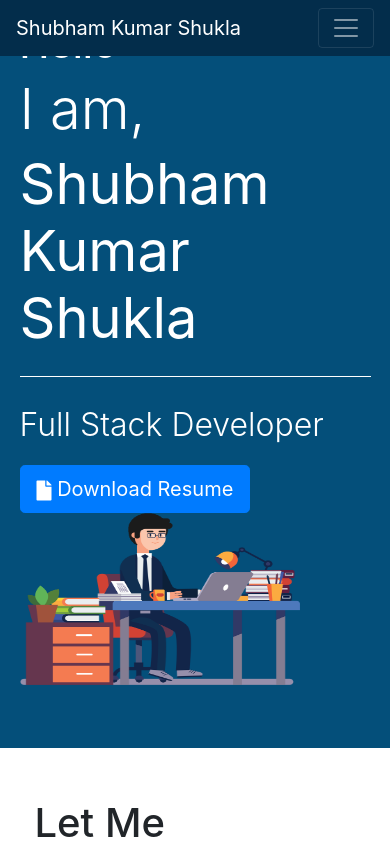
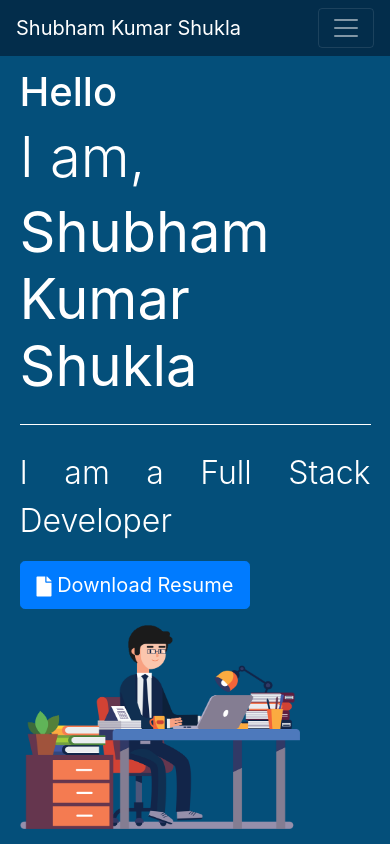
Before and after one commit to shubhamshukla7794/shubhamshukla7794.github.io, a plain HTML site: page index.html in a window 390 px wide. Shown: the top 844 px of the page. Drawn offline with nearby package versions, Linux system fonts and the light colour scheme; a small style sheet from the web is missing.

Commit message:
Updated responsiveness and added Favicon

```diff
--- a/css/style.css
+++ b/css/style.css
@@ -123,7 +123,7 @@ p {
 }
 
 .jumbotron .side-img {
-	height: 80%;
+	height: 95%;
 	width: 80%;
 	overflow: hidden;
 }
--- a/index.html
+++ b/index.html
@@ -11,6 +11,7 @@
       integrity="sha512-nNlU0WK2QfKsuEmdcTwkeh+lhGs6uyOxuUs+n+0oXSYDok5qy0EI0lt01ZynHq6+p/tbgpZ7P+yUb+r71wqdXg==" crossorigin="anonymous" />
 <link rel="stylesheet" href="css/style.css">
 <title>Shubham Kumar Shukla</title>
+<link rel="shortcut icon" type="image/x-icon" href="images/favicon-sks.png">
 </head>
 <body>
     <button onclick="topFunction()" id="myBtn" title="Go to top"><i class="fas fa-angle-up"></i></button>
@@ -31,7 +32,7 @@
         </div>
     </nav>
     <!--======== Header =========-->
-    <div class="jumbotron jumbotron-fluid">
+    <div class="jumbotron jumbotron-fluid mt-5">
         <div class="row">
             <div class="col-md-6">
                 <h1>Hello</h1>
@@ -39,11 +40,11 @@
                 <h1 class="display-4"><strong>Shubham Kumar Shukla</strong></h1>
 
                 <hr class="my-4">
-                <p class="lead" style="font-size: xx-large;">Full Stack Developer</p>
-                <a class="btn btn-primary btn-lg" href="assest/Shubham Kumar Shukla Resume.docx" id="dwnBtn"><i class="fas fa-file"></i> Download Resume</a>
+                <p class="lead" style="font-size: xx-large;">I am a Full Stack Developer</p>
+                <a class="btn btn-primary btn-lg" href="assest/Shubham Kumar Shukla Resume.pdf" id="dwnBtn"><i class="fas fa-file"></i> Download Resume</a>
             </div>
-            <div class="col-md-6">
-                <img src="images/Side-Image.png" class="side-img">
+            <div class="col-md-6 mt-3">
+                <img src="images/Side-Image.png" class="side-img" width="100%" height="100%">
             </div>
         </div>
     </div>
@@ -154,7 +155,7 @@
             <div class="row" id="about-info">
                 <div class="col-md-6">
                     <div style="margin-top: 25%;">
-                        <img src="images/Side-Img3.png" class="side-img">
+                        <img src="images/Side-Img3.png" class="side-img img-fluid">
                     </div>
                 </div>
                 <div class="col-md-6">
```
Also changed, not shown: templates/recipes.html (+3 -2 lines), templates/toothless.html (+3 -1 lines), images/BackGround.jpg (deleted), images/Food_1.jpg (deleted), images/Godzilla.jpg (deleted), images/Side-Img2.png (deleted), images/favicon-sks.png (added), images/intro_back.jpg (deleted), images/zip1.png (deleted), images/zip2.png (deleted), 2 other files.
